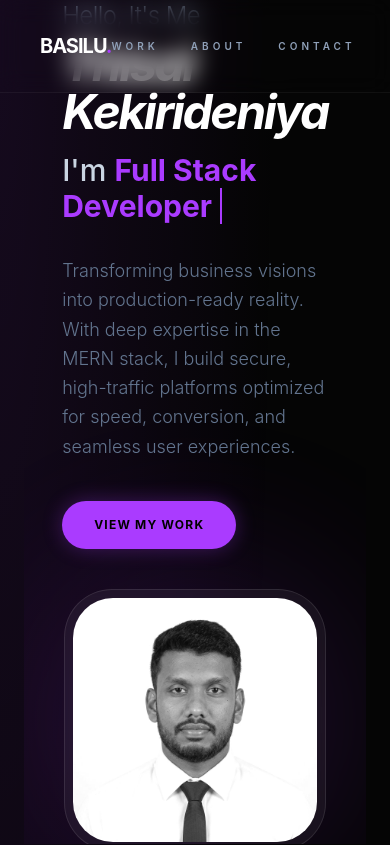
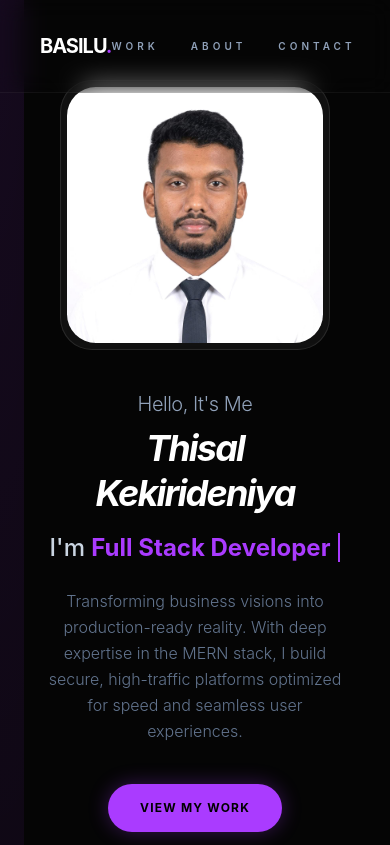
Before and after one commit to thisalkekirideniya-ui/my-portfolio, a React (Vite) app: page / in a window 390 px wide. Shown: the top 845 px of the page. Built offline with nearby package versions, Linux system fonts and the light colour scheme.

Commit message:
add responsive

```diff
--- a/src/components/Hero.jsx
+++ b/src/components/Hero.jsx
@@ -9,7 +9,6 @@ export default function Hero() {
   const [loopNum, setLoopNum] = useState(0);
   const typingSpeed = 150;
 
-  // The final word in this array will be the one that stops the animation
   const words = useMemo(() => ["Artist", "Full Stack Developer"], []);
 
   useEffect(() => {
@@ -19,18 +18,12 @@ export default function Hero() {
 
     let timer = setTimeout(() => {
       if (!isDeleting) {
-        // TYPING LOGIC
         setDisplayText(fullText.substring(0, displayText.length + 1));
-
         if (displayText === fullText) {
-          // If it's the last word, we STOP here and don't set isDeleting to true
-          if (isLastWord) {
-             return;
-          }
+          if (isLastWord) return;
           setTimeout(() => setIsDeleting(true), 1500);
         }
       } else {
-        // DELETING LOGIC
         setDisplayText(fullText.substring(0, displayText.length - 1));
         if (displayText === "") {
           setIsDeleting(false);
@@ -40,35 +33,35 @@ export default function Hero() {
     }, isDeleting ? 50 : typingSpeed);
 
     return () => clearTimeout(timer);
-  }, [displayText, isDeleting, loopNum, words]);
+  }, [displayText, isDeleting, loopNum, words, typingSpeed]);
 
   return (
-    <section className="h-screen flex flex-col md:flex-row items-center justify-between px-10 md:px-20 gap-10 overflow-hidden">
+    <section className="min-h-screen flex flex-col-reverse md:flex-row items-center justify-center md:justify-between px-6 md:px-20 py-20 md:py-0 gap-10 overflow-hidden bg-[#050505]">
 
       {/* LEFT CONTENT */}
       <motion.div
-        initial={{ opacity: 0, x: -50 }}
-        animate={{ opacity: 1, x: 0 }}
+        initial={{ opacity: 0, y: 20 }}
+        animate={{ opacity: 1, y: 0 }}
         transition={{ duration: 1 }}
-        className="flex-1 text-left z-10"
+        className="flex-1 text-center md:text-left z-10"
       >
-        <h2 className="text-2xl md:text-3xl font-light text-slate-400 tracking-tight">
+        <h2 className="text-xl md:text-3xl font-light text-slate-400 tracking-tight">
           Hello, It's Me
         </h2>
 
-        <h1 className="text-5xl md:text-7xl font-bold tracking-tighter text-white mt-2 mb-4 italic">
+        <h1 className="text-4xl md:text-7xl font-bold tracking-tighter text-white mt-2 mb-4 italic leading-tight">
           Thisal Kekirideniya
         </h1>
 
-        <h3 className="text-3xl md:text-4xl font-medium text-slate-300">
+        <h3 className="text-2xl md:text-4xl font-medium text-slate-300">
           I'm <span className="text-accent font-bold border-r-2 border-accent pr-2 transition-all">
             {displayText}
           </span>
         </h3>
 
-        <p className="text-slate-500 max-w-lg mt-8 text-lg font-light leading-relaxed">
+        <p className="text-slate-500 max-w-lg mx-auto md:mx-0 mt-6 text-base md:text-lg font-light leading-relaxed">
           Transforming business visions into production-ready reality. With deep expertise in the MERN stack,
-          I build secure, high-traffic platforms optimized for speed, conversion, and seamless user experiences.
+          I build secure, high-traffic platforms optimized for speed and seamless user experiences.
         </p>
 
         <motion.button
@@ -82,24 +75,23 @@ export default function Hero() {
 
       {/* RIGHT IMAGE SECTION */}
       <motion.div
-        initial={{ opacity: 0, scale: 0.8, x: 50 }}
-        animate={{ opacity: 1, scale: 1, x: 0 }}
+        initial={{ opacity: 0, scale: 0.8 }}
+        animate={{ opacity: 1, scale: 1 }}
         transition={{ duration: 1.2, ease: "easeOut" }}
-        className="flex-1 relative flex justify-center items-center"
+        className="flex-1 relative flex justify-center items-center w-full"
       >
-        {/* Luxury Glow behind photo */}
-        <div className="absolute w-72 h-72 md:w-[450px] md:h-[450px] bg-accent/20 rounded-full blur-[100px] -z-10 animate-pulse" />
+        {/* Luxury Glow behind photo - Scaled for mobile */}
+        <div className="absolute w-60 h-60 md:w-[450px] md:h-[450px] bg-accent/20 rounded-full blur-[80px] md:blur-[100px] -z-10 animate-pulse" />
 
         <motion.div
-          animate={{ y: [0, -20, 0] }}
+          animate={{ y: [0, -15, 0] }}
           transition={{ repeat: Infinity, duration: 6, ease: "easeInOut" }}
-          className="relative rounded-[3rem] overflow-hidden border border-white/10 p-2 bg-white/5 backdrop-blur-sm"
+          className="relative rounded-[2rem] md:rounded-[3rem] overflow-hidden border border-white/10 p-1.5 bg-white/5 backdrop-blur-sm"
         >
-          {/* YOUR PHOTO SOURCE */}
           <img
             src={heroImg}
             alt="Thisal Kekirideniya"
-            className="w-72 md:w-[400px] h-auto rounded-[2.5rem] object-cover grayscale hover:grayscale-0 transition-all duration-700 cursor-pointer"
+            className="w-64 md:w-[400px] h-auto rounded-[1.8rem] md:rounded-[2.5rem] object-cover transition-all duration-700 cursor-pointer"
           />
         </motion.div>
       </motion.div>
```
